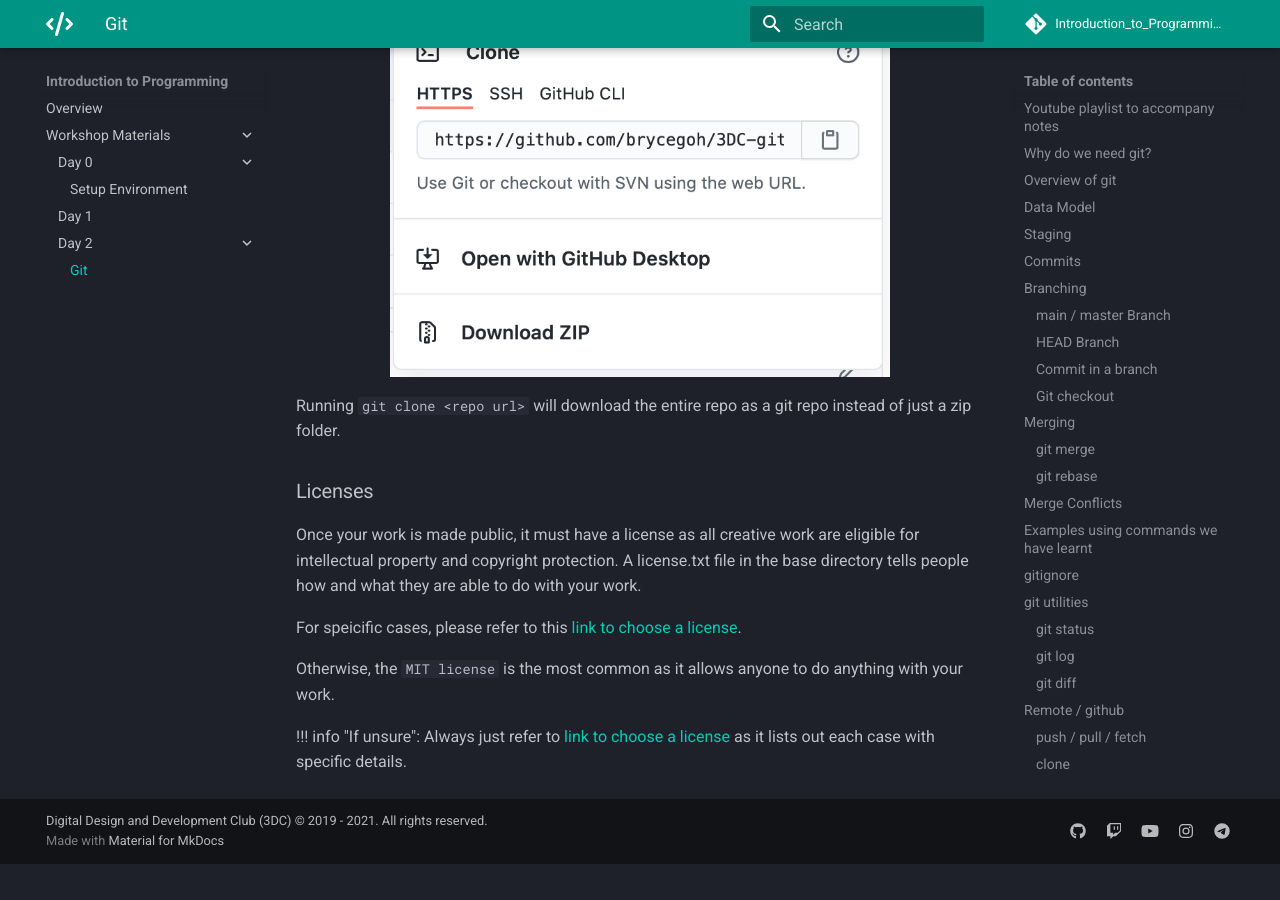
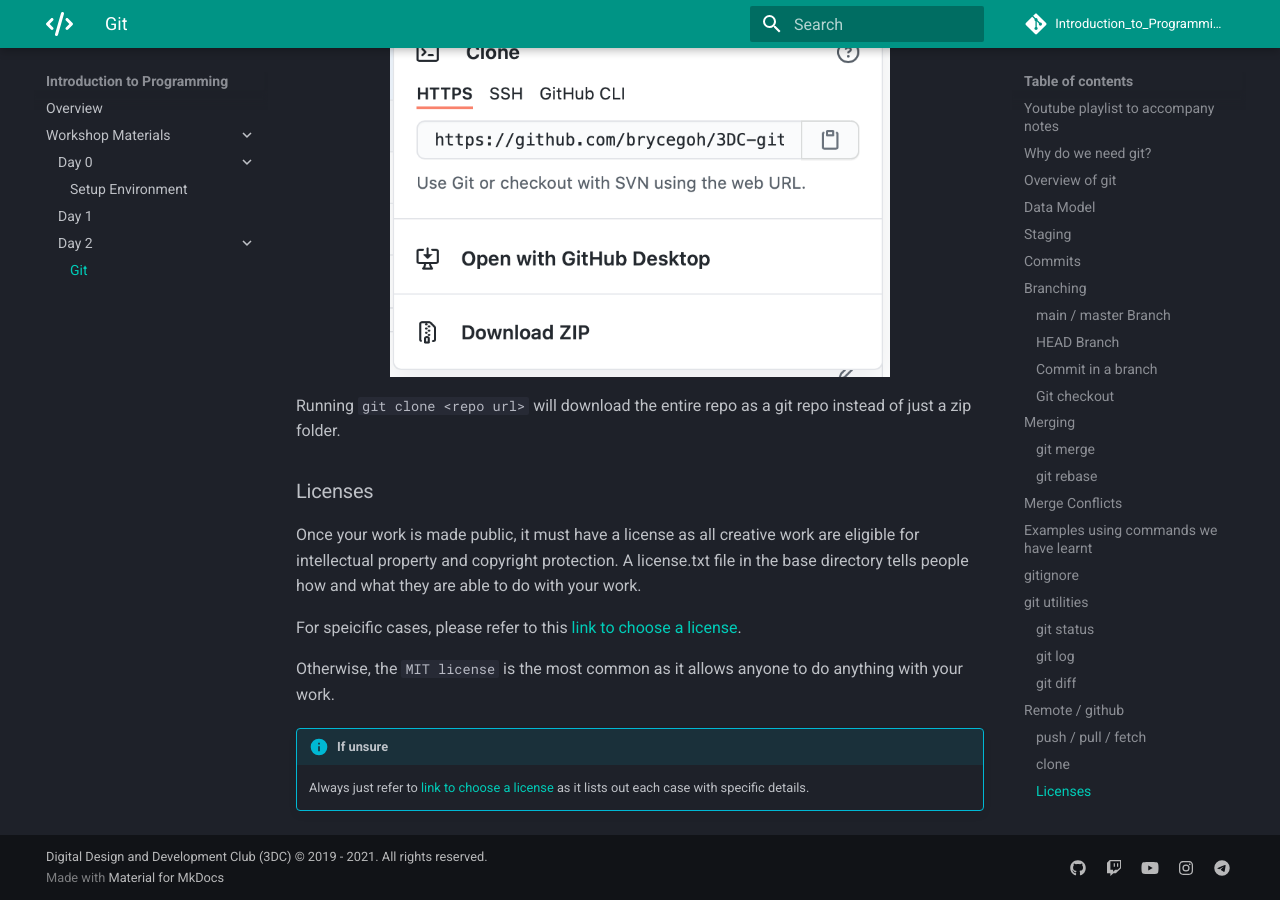
Before and after one commit to 3DCdsc/Introduction_to_Programming, an MkDocs documentation site: the page built from docs/Day_2/day_2_git.md, in a window 1280 px wide and 900 px high, scrolled down 12390 px. Built offline with MkDocs 1.6.1 and Material for MkDocs 9.7.7, drawn with Linux system fonts in a browser that asks for light colours; comment, search, counter and statistics services are not loaded; before the commit the page ends 13254 px from its top, so only the background shows below that.

Commit message:
fixed licenses

```diff
--- a/docs/Day_2/day_2_git.md
+++ b/docs/Day_2/day_2_git.md
@@ -327,5 +327,5 @@
 
 Otherwise, the `MIT license` is the most common as it allows anyone to do anything with your work.
 
-!!! info "If unsure":
+!!! info "If unsure"
     Always just refer to <a href="https://choosealicense.com" target="_blank">link to choose a license</a> as it lists out each case with specific details.
```
